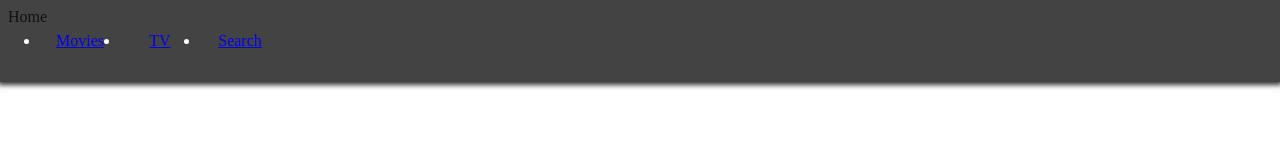
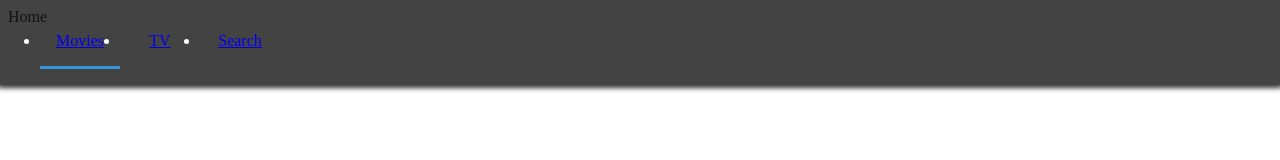
Before and after one commit to doowankim/netflix_clone, a React (Create React App) app: page /tv in a window 1280 px wide. Shown: the top 160 px of the page. Built offline with nearby package versions, Linux system fonts and the light colour scheme.

Commit message:
globalStyles and Header#2

```diff
--- a/src/component/Header.js
+++ b/src/component/Header.js
@@ -1,5 +1,5 @@
 import React from 'react';
-import { Link } from "react-router-dom";
+import { Link, withRouter } from "react-router-dom";
 import styled from "styled-components";
 
 const Header = styled.header`
@@ -25,6 +25,9 @@
   width: 80px;
   height: 50px;
   text-align: center;
+  border-bottom: 3px solid
+    ${props => (props.current ? "#3498db" : "transparent")};
+  transition: border-bottom 0.5s ease-in-out;
 `;
 
 const SLink = styled(Link)`
@@ -34,18 +37,18 @@
   justify-content: center;
 `;
 
-export default () => (
+export default withRouter(({ location: { pathname }}) => ( //withRouter는 moive, tv, search를 클릭했을 때 li-border-bottom이 표시되는것
     <Header>
         <List>
-            <Item>
+            <Item current={pathname === "/"}>
                 <SLink to="/">Movies</SLink>
             </Item>
-            <Item>
+            <Item current={pathname === "/tv"}>
                 <SLink to="/tv">TV</SLink>
             </Item>
-            <Item>
+            <Item current={pathname === "/search"}>
                 <SLink to="/search">Search</SLink>
             </Item>
         </List>
     </Header>
-);
+));
```
